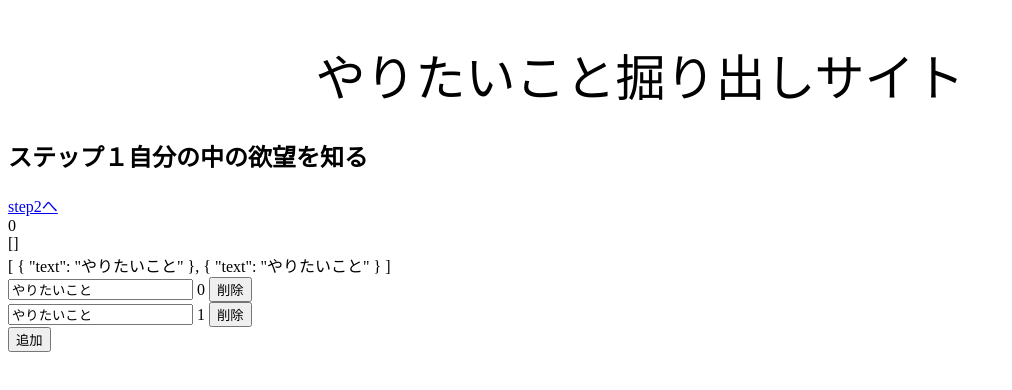
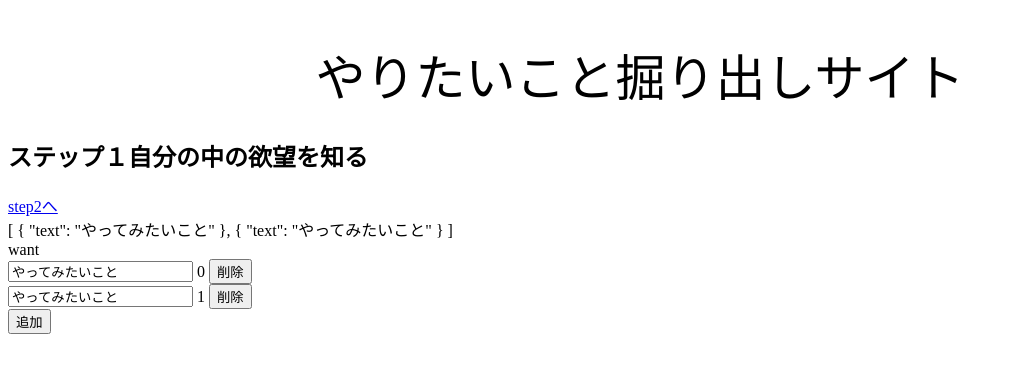
Before and after one commit to couragenki/diagnose-site, a Nuxt app: page /want-to-do/step1 in a window 1280 px wide. Shown: the top 390 px of the page, without its empty margins (0-1012 px from the left). Built offline with nearby package versions, Linux system fonts and the light colour scheme.

Commit message:
wantに統一

```diff
--- a/composables/index.ts
+++ b/composables/index.ts
@@ -6,19 +6,25 @@ export const useFoo = () => {
 };
 
 export const wantToDoStep1 = () => {
-    const want = useState("step1", () => []);
+    // const want = useState("step1", () => []);
 
-    // const want = useState("step1", () => [
-    //   { text: "やりたいこと" },
-    //   { text: "やりたいこと" },
-    // ]);
+    const want = useState("step1", () => [
+      { text: "やってみたいこと" },
+      { text: "やってみたいこと" },
+    ]);
 
     const updateWant = (want: Ref<any>) => (value: any) => {
       want.value = value;
     };
 
+    const removeItem = (want: Ref<any>) => (index: number) => {
+        console.log(want, index);
+        want.value[index].splice(index, 1);
+    };
+
     return {
-      want: readonly(want),
+      want: want,
       updateWant: updateWant(want),
+      removeItem
     };
 }
--- a/pages/want-to-do/step1/index.vue
+++ b/pages/want-to-do/step1/index.vue
@@ -9,21 +9,17 @@
             </nuxt-link>
 
 
+            <!-- <div>
+                {{count}}
+            </div> -->
+
             <div>
-                {{count}}
+                {{want}}<br />want<br />
             </div>
 
-            <div>
-                {{want}}
-            </div>
-
-            <div>
-                {{test}}
-            </div>
-
-            <div v-for="(item, index) in test" :key="index">
+            <div v-for="(item, index) in want" :key="index">
                 <div>
-                    <input type="text" v-model="test[index].text" placeholder="思いついたことを書こう" @keypress="updateText(index, message)" />
+                    <input type="text" v-model="want[index].text" placeholder="思いついたことを書こう" @keypress="updateText(index, message)" />
                     {{index}}
                     <button @click="doRemove(index)">削除</button>
                 </div>
@@ -51,21 +47,16 @@ export default {
     components: {
         PageTemplate,
     },
-    data() {
-        return {
-            test:[{text: 'やりたいこと'},{text: 'やりたいこと'}]
-        }
-    },
     methods:{
         addItem(){
-            this.test.push({text: 'やりたいこと'})
+            this.want.push({text: 'やりたいこと'})
         },
         doRemove(index){
-            this.test.splice(index, 1)
+            this.want.splice(index, 1)
         },
         updateText(index, text){
             console.log(index, text)
-            this.test[index].text = text
+            this.want[index].text = text
         }
     }
 }
```
